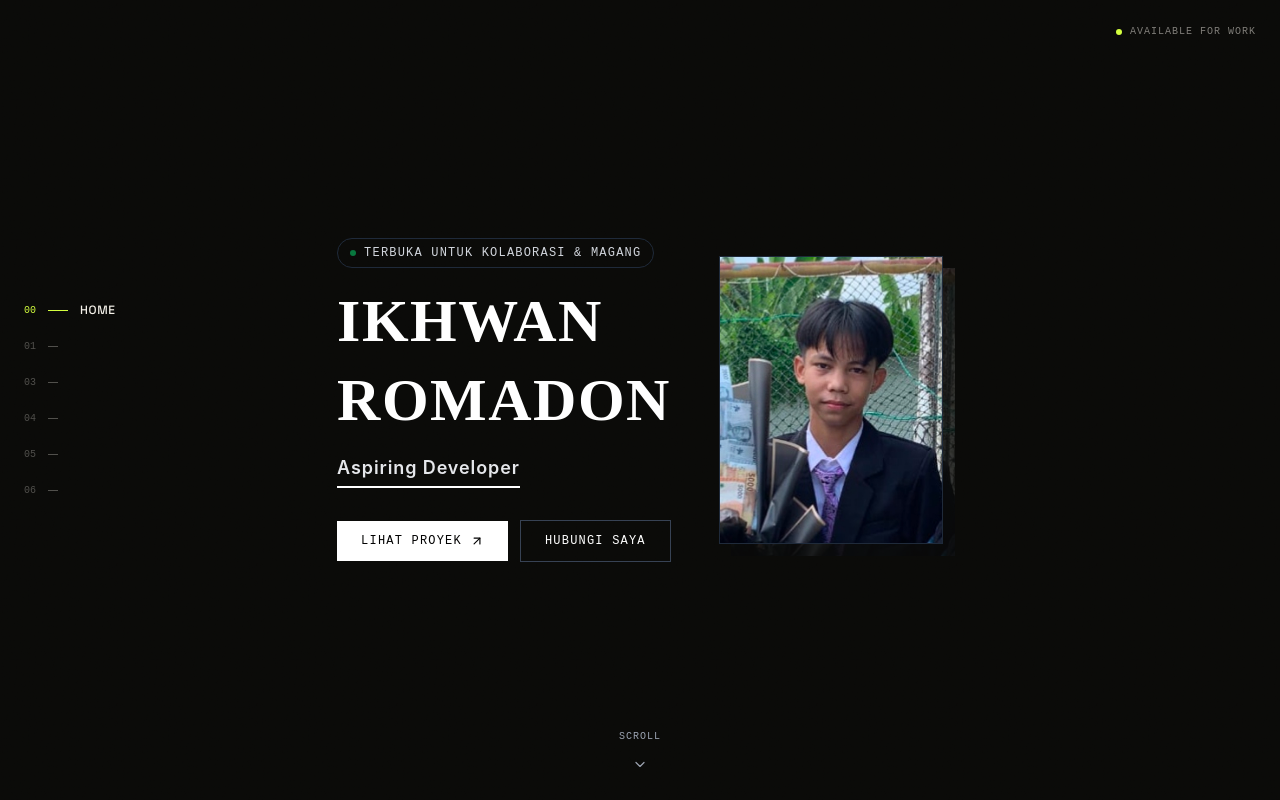
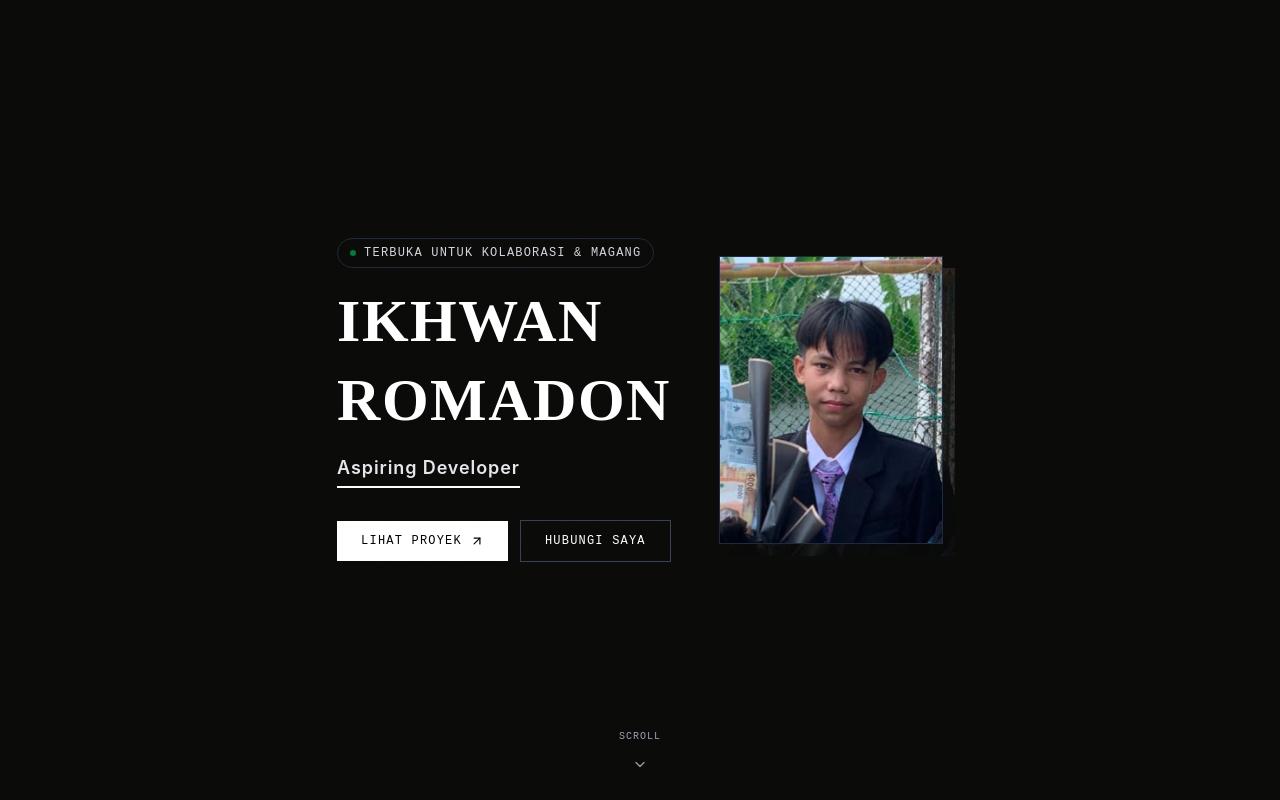
Before and after one commit to Ikhwan-stars/Ikhwan-Portfolio, a React (Vite) app: page / in a window 1280 px wide. Shown: the top 800 px of the page. Built offline with nearby package versions, Linux system fonts and the light colour scheme.

Commit message:
Upload 32 file(s) via RepoHub

```diff
--- a/src/components/navbar/navbar.jsx
+++ b/src/components/navbar/navbar.jsx
@@ -1,146 +1,83 @@
 import React, { useEffect, useRef, useState } from 'react';
 import { motion } from 'framer-motion';
-import { useMagnetic } from '../../hooks/useMagnetic';
 
-const sections = [
-  { id: 'home', label: 'Home', num: '00' },
-  { id: 'about', label: 'About', num: '01' },
-  { id: 'services', label: 'Work', num: '03' },
-  { id: 'projects', label: 'Projects', num: '04' },
-  { id: 'journey', label: 'Journey', num: '05' },
-  { id: 'contact', label: 'Contact', num: '06' },
+const navContainerVariants = {
+  hidden: { y: -80, opacity: 0, transition: { duration: 0.3, ease: [0.22, 1, 0.36, 1] } },
+  visible: {
+    y: 0,
+    opacity: 1,
+    transition: { duration: 0.5, ease: [0.22, 1, 0.36, 1], staggerChildren: 0.05, delayChildren: 0.05 },
+  },
+};
+
+const navItemVariants = {
+  hidden: { y: -15, opacity: 0 },
+  visible: { y: 0, opacity: 1, transition: { duration: 0.35, ease: [0.22, 1, 0.36, 1] } },
+};
+
+const links = [
+  { name: 'Home', href: '/#home' },
+  { name: 'About', href: '/#about' },
+  { name: 'Journey', href: '/#journey' },
+  { name: 'Contact', href: '/#contact' },
 ];
 
-const NavItem = ({ item, active, onClick }) => {
-  const magRef = useMagnetic(8);
-  return (
-    <a
-      ref={magRef}
-      href={`#${item.id}`}
-      onClick={(e) => onClick(e, item.id)}
-      data-cursor-hover
-      className="group relative flex items-center gap-3 py-2"
-    >
-      <span
-        className={`font-mono text-[10px] tabular-nums transition-colors duration-300 ${
-          active ? '' : 'text-paper/30 group-hover:text-paper/60'
-        }`}
-        style={{ color: active ? 'var(--color-accent)' : undefined }}
-      >
-        {item.num}
-      </span>
-      <span
-        className={`h-px transition-all duration-300 ${active ? 'w-5' : 'w-2.5 group-hover:w-4'}`}
-        style={{ background: active ? 'var(--color-accent)' : 'rgba(243,240,232,0.3)' }}
-      />
-      <span
-        className={`font-heading text-xs uppercase tracking-wider transition-all duration-300 whitespace-nowrap ${
-          active ? 'opacity-100 translate-x-0 text-paper' : 'opacity-0 -translate-x-2 group-hover:opacity-70 group-hover:translate-x-0 text-paper/70'
-        }`}
-      >
-        {item.label}
-      </span>
-    </a>
-  );
-};
-
 const Navbar = () => {
-  const [activeId, setActiveId] = useState('home');
-  const [revealed, setRevealed] = useState(false);
-  const observerRef = useRef(null);
+  const [showNavbar, setShowNavbar] = useState(false);
+  const lastScrollY = useRef(0);
+  const showNavbarRef = useRef(false);
 
   useEffect(() => {
-    const t = setTimeout(() => setRevealed(true), 1500);
-    return () => clearTimeout(t);
-  }, []);
+    let ticking = false;
+    const handleScroll = () => {
+      if (!ticking) {
+        window.requestAnimationFrame(() => {
+          const currentScrollY = window.scrollY;
+          const delta = currentScrollY - lastScrollY.current;
 
-  useEffect(() => {
-    const els = sections
-      .map((s) => document.getElementById(s.id))
-      .filter(Boolean);
-
-    observerRef.current = new IntersectionObserver(
-      (entries) => {
-        entries.forEach((entry) => {
-          if (entry.isIntersecting) {
-            setActiveId(entry.target.id);
+          if (Math.abs(delta) > 5) {
+            if (delta < 0 && currentScrollY > 100) {
+              if (!showNavbarRef.current) {
+                showNavbarRef.current = true;
+                setShowNavbar(true);
               }
+            } else if (delta > 0 || currentScrollY <= 80) {
+              if (showNavbarRef.current) {
+                showNavbarRef.current = false;
+                setShowNavbar(false);
+              }
+            }
+            lastScrollY.current = currentScrollY;
+          }
+          ticking = false;
         });
-      },
-      { rootMargin: '-45% 0px -45% 0px', threshold: 0 }
-    );
-
-    els.forEach((el) => observerRef.current.observe(el));
-    return () => observerRef.current?.disconnect();
-  }, []);
-
-  const handleClick = (e, id) => {
-    e.preventDefault();
-    const target = document.getElementById(id);
-    if (!target) return;
-    if (window.__lenis) {
-      window.__lenis.scrollTo(target, { offset: 0, duration: 1.4 });
-    } else {
-      target.scrollIntoView({ behavior: 'smooth', block: 'start' });
+        ticking = true;
       }
     };
 
+    window.addEventListener('scroll', handleScroll, { passive: true });
+    return () => window.removeEventListener('scroll', handleScroll);
+  }, []);
+
   return (
-    <>
-      {/* Mobile top brand mark */}
-      <motion.div
-        initial={{ y: -40, opacity: 0 }}
-        animate={revealed ? { y: 0, opacity: 1 } : {}}
-        transition={{ duration: 0.6, ease: [0.16, 1, 0.3, 1] }}
-        className="fixed top-4 left-4 z-50 lg:hidden font-heading text-sm font-bold tracking-widest uppercase mix-blend-difference"
+    <motion.nav
+      variants={navContainerVariants}
+      initial="hidden"
+      animate={showNavbar ? 'visible' : 'hidden'}
+      style={{ pointerEvents: showNavbar ? 'auto' : 'none' }}
+      className="fixed top-3 sm:top-4 left-1/2 -translate-x-1/2 bg-transparent text-white mix-blend-difference px-4 sm:px-6 py-2 flex justify-center items-center gap-5 sm:gap-8 z-50 max-w-[96vw]"
     >
-        IR<span style={{ color: 'var(--color-accent)' }}>.</span>
-      </motion.div>
-
-      {/* Desktop vertical index rail */}
-      <motion.nav
-        initial={{ x: -40, opacity: 0 }}
-        animate={revealed ? { x: 0, opacity: 1 } : {}}
-        transition={{ duration: 0.7, ease: [0.16, 1, 0.3, 1] }}
-        className="fixed left-6 top-1/2 -translate-y-1/2 z-50 hidden lg:flex flex-col gap-1 items-start"
+      {links.map((item) => (
+        <motion.a
+          key={item.name}
+          variants={navItemVariants}
+          href={item.href}
+          className="text-xs sm:text-xs md:text-sm font-bold uppercase hover:-translate-y-0.5 transition-all duration-200 inline-block tracking-wider whitespace-nowrap"
         >
-        {sections.map((item) => (
-          <NavItem key={item.id} item={item} active={activeId === item.id} onClick={handleClick} />
+          {item.name}
+        </motion.a>
       ))}
     </motion.nav>
-
-      {/* Top-right minimal identity + resume-style tag, desktop only */}
-      <motion.div
-        initial={{ y: -30, opacity: 0 }}
-        animate={revealed ? { y: 0, opacity: 1 } : {}}
-        transition={{ duration: 0.6, ease: [0.16, 1, 0.3, 1] }}
-        className="fixed top-6 right-6 z-50 hidden md:flex items-center gap-2 font-mono text-[10px] uppercase tracking-widest text-paper/50"
-      >
-        <span className="w-1.5 h-1.5 rounded-full pulse-dot" style={{ background: 'var(--color-accent)' }} />
-        <span>Available for work</span>
-      </motion.div>
-
-      {/* Mobile bottom nav */}
-      <motion.nav
-        initial={{ y: 60, opacity: 0 }}
-        animate={revealed ? { y: 0, opacity: 1 } : {}}
-        transition={{ duration: 0.6, ease: [0.16, 1, 0.3, 1] }}
-        className="fixed bottom-4 left-1/2 -translate-x-1/2 z-50 lg:hidden flex items-center gap-4 px-5 py-3 rounded-full backdrop-blur-md border"
-        style={{ background: 'rgba(10,10,8,0.75)', borderColor: 'rgba(243,240,232,0.12)' }}
-      >
-        {sections.slice(0, 5).map((item) => (
-          <a
-            key={item.id}
-            href={`#${item.id}`}
-            onClick={(e) => handleClick(e, item.id)}
-            className="font-mono text-[10px] uppercase tracking-wider transition-colors"
-            style={{ color: activeId === item.id ? 'var(--color-accent)' : 'rgba(243,240,232,0.5)' }}
-          >
-            {item.label}
-          </a>
-        ))}
-      </motion.nav>
-    </>
   );
 };
 
```
Lines whose indentation alone changed are shown as unchanged.
